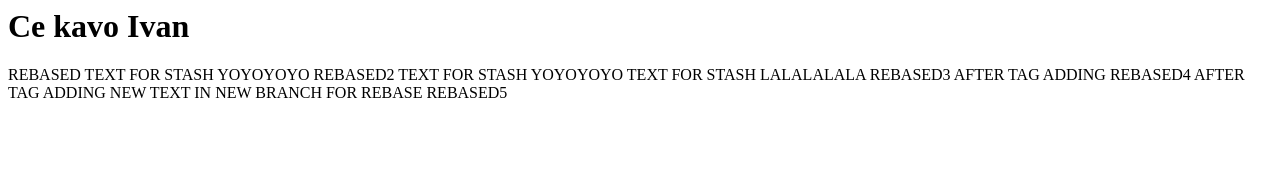
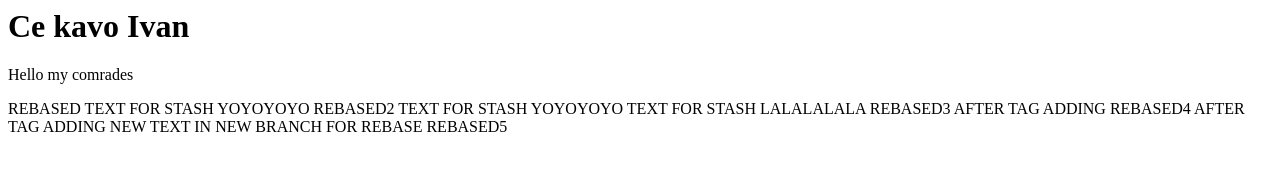
Before and after one commit to RagazziMoscow/lab2, a plain HTML site: page index.html in a window 1280 px wide. Drawn offline with Linux system fonts and the light colour scheme.

Commit message:
Hello comrades

```diff
--- a/index.html
+++ b/index.html
@@ -3,6 +3,7 @@
 	</head>
 	<body>
 		<h1>Ce kavo Ivan</h1>
+		<p>Hello my comrades</p>
 	</body>
 </html>
 REBASED
```
